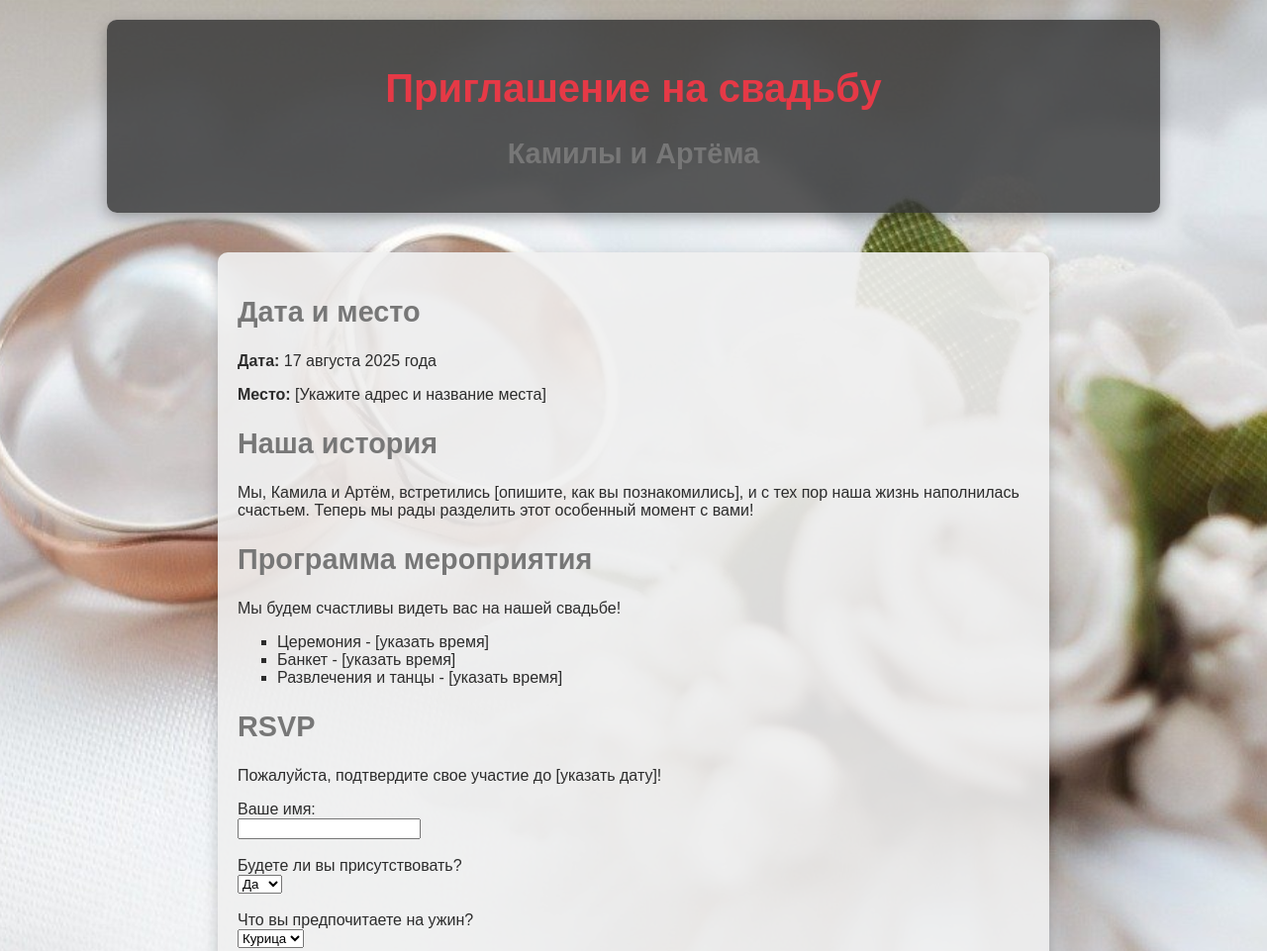
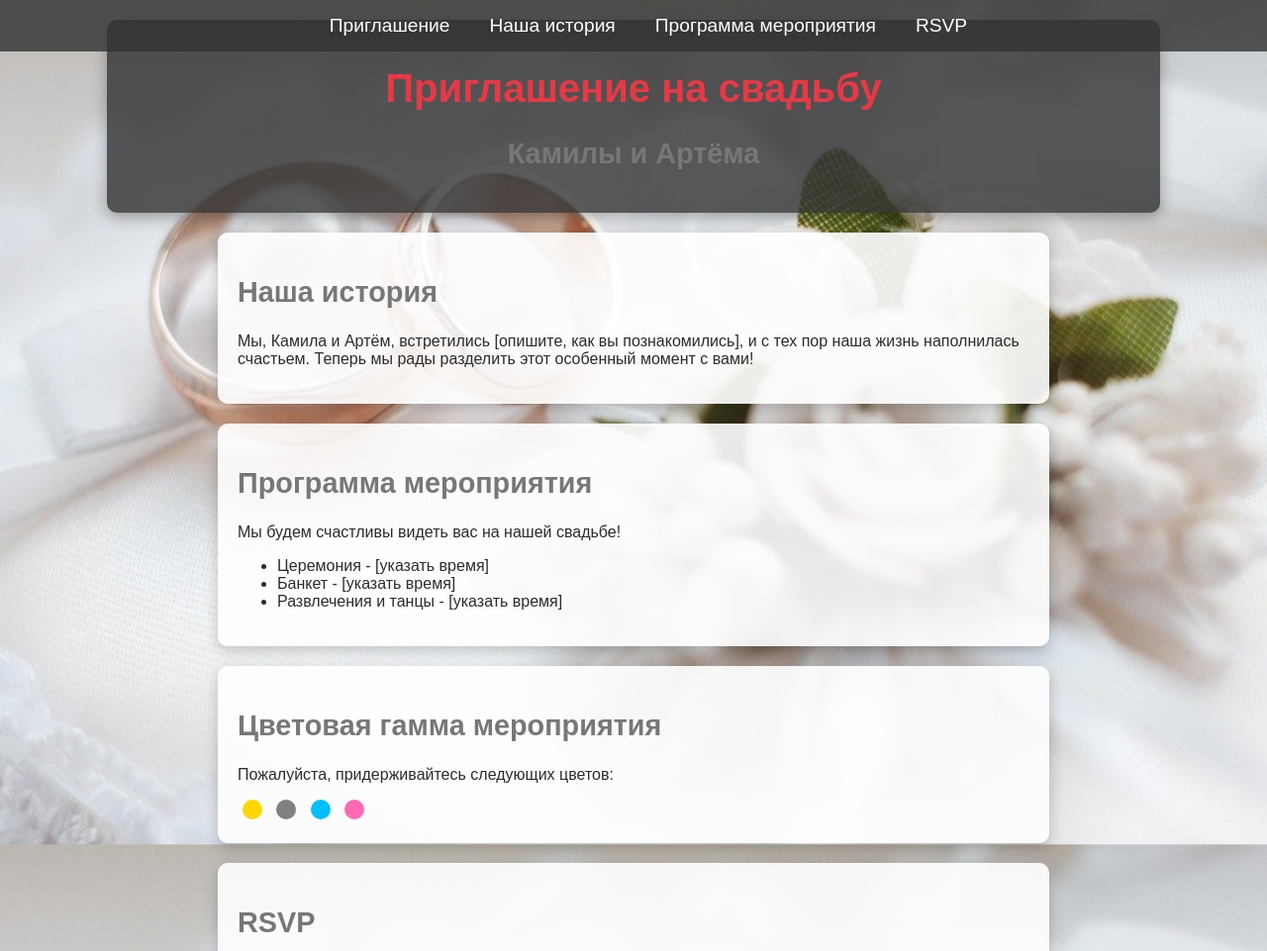
Before and after one commit to Lolka18ur/lolka18ur.github.io, a plain HTML site: page index.html in a window 1280 px wide. Shown: the top 961 px of the page at 99% size. Drawn offline with Linux system fonts and the light colour scheme.

Commit message:
Add files via upload

```diff
--- a/index.html
+++ b/index.html
@@ -10,33 +10,52 @@
             background-image: url('2.jpg'); /* Замените на путь к вашему изображению */
             background-size: cover;
             background-position: center;
+            background-attachment: fixed; /* Фиксированный фон */
             margin: 0;
             padding: 0;
             color: #2c2c2c;
+            scroll-behavior: smooth; /* Плавная прокрутка */
+        }
+        nav {
+            background: rgba(50, 50, 50, 0.8);
+            padding: 15px;
+            position: fixed;
+            width: 100%;
+            top: 0;
+            z-index: 1000;
+        }
+        nav ul {
+            list-style-type: none;
+            padding: 0;
+            margin: 0;
             display: flex;
-            flex-direction: column;
-            align-items: center;
+            justify-content: center;
+        }
+        nav li {
+            margin: 0 20px;
+        }
+        nav a {
+            color: white;
+            text-decoration: none;
+            font-size: 1.2em;
         }
         header {
-            background: rgba(50, 50, 50, 0.8);
+            margin-top: 60px; /* Отступ сверху для фонового изображения */
             padding: 20px;
             text-align: center;
             border-radius: 10px;
-            margin: 20px;
+            background: rgba(50, 50, 50, 0.8);
             width: 80%;
+            margin: 20px auto;
             box-shadow: 0 5px 15px rgba(0, 0, 0, 0.3);
         }
         section {
-            background: rgba(240, 240, 240, 0.9);
+            background: rgba(255, 255, 255, 0.9);
             padding: 20px;
             max-width: 800px;
-            margin: 20px;
+            margin: 20px auto;
             border-radius: 10px;
             box-shadow: 0 5px 15px rgba(0, 0, 0, 0.2);
-            transition: transform 0.2s;
-        }
-        section:hover {
-            transform: scale(1.02);
         }
         h1 {
             color: #e63946;
@@ -46,8 +65,21 @@
             color: #777;
             font-size: 1.8em;
         }
-        ul {
-            list-style-type: square;
+        footer {
+            background: rgba(50, 50, 50, 0.8);
+            padding: 10px;
+            text-align: center;
+            border-radius: 10px;
+            box-shadow: 0 5px 15px rgba(0, 0, 0, 0.3);
+            width: 80%;
+            margin: 20px auto;
+        }
+        input, select {
+            width: 100%;
+            padding: 10px;
+            margin: 5px 0;
+            border: 1px solid #ccc;
+            border-radius: 5px;
         }
         button {
             background: #e63946;
@@ -56,45 +88,43 @@
             padding: 10px 20px;
             border-radius: 5px;
             cursor: pointer;
-            transition: background 0.3s, transform 0.3s;
+            transition: background 0.3s;
         }
         button:hover {
             background: #d62839;
-            transform: scale(1.05);
         }
-        footer {
-            background: rgba(50, 50, 50, 0.8);
-            padding: 10px;
-            text-align: center;
-            border-radius: 10px;
-            box-shadow: 0 5px 15px rgba(0, 0, 0, 0.3);
-            width: 80%;
-        }
-        @media (max-width: 600px) {
-            h1 {
-                font-size: 2em;
-            }
-            h2 {
-                font-size: 1.5em;
-            }
+        /* Стили для цветных пятен */
+        .color-swatch {
+            display: inline-block;
+            width: 20px;
+            height: 20px;
+            border-radius: 50%;
+            margin: 0 5px;
         }
     </style>
 </head>
 <body>
 
-<header>
+<nav>
+    <ul>
+        <li><a href="#invitation">Приглашение</a></li>
+        <li><a href="#history">Наша история</a></li>
+        <li><a href="#program">Программа мероприятия</a></li>
+        <li><a href="#rsvp">RSVP</a></li>
+    </ul>
+</nav>
+
+<header id="invitation">
     <h1>Приглашение на свадьбу</h1>
     <h2>Камилы и Артёма</h2>
 </header>
 
-<section>
-    <h2>Дата и место</h2>
-    <p><strong>Дата:</strong> 17 августа 2025 года</p>
-    <p><strong>Место:</strong> [Укажите адрес и название места]</p>
-
+<section id="history">
     <h2>Наша история</h2>
     <p>Мы, Камила и Артём, встретились [опишите, как вы познакомились], и с тех пор наша жизнь наполнилась счастьем. Теперь мы рады разделить этот особенный момент с вами!</p>
+</section>
 
+<section id="program">
     <h2>Программа мероприятия</h2>
     <p>Мы будем счастливы видеть вас на нашей свадьбе!</p>
     <ul>
@@ -102,7 +132,21 @@
         <li>Банкет - [указать время]</li>
         <li>Развлечения и танцы - [указать время]</li>
     </ul>
+</section>
 
+<!-- Новый блок с пометкой для гостей -->
+<section>
+    <h2>Цветовая гамма мероприятия</h2>
+    <p>Пожалуйста, придерживайтесь следующих цветов:</p>
+    <div>
+        <span class="color-swatch" style="background-color: #FFD700;"></span> <!-- Желтый -->
+        <span class="color-swatch" style="background-color: #808080;"></span> <!-- Серый -->
+        <span class="color-swatch" style="background-color: #00BFFF;"></span> <!-- Голубой -->
+        <span class="color-swatch" style="background-color: #FF69B4;"></span> <!-- Розовый -->
+    </div>
+</section>
+
+<section id="rsvp">
     <h2>RSVP</h2>
     <p>Пожалуйста, подтвердите свое участие до [указать дату]!</p>
     <form>
--- /dev/null
+++ b/styles.css
@@ -0,0 +1,100 @@
+body {
+    font-family: 'Arial', sans-serif;
+    background-image: url('2.jpg'); /* Замените на путь к вашему изображению */
+    background-size: cover;
+    background-position: center;
+    margin: 0;
+    padding: 0;
+    color: #2c2c2c;
+    display: flex;
+    flex-direction: column;
+    align-items: center;
+}
+
+nav {
+    background: rgba(50, 50, 50, 0.8);
+    padding: 15px;
+    width: 100%;
+    position: fixed;
+    top: 0;
+    z-index: 1000;
+}
+
+nav ul {
+    list-style-type: none;
+    padding: 0;
+    margin: 0;
+    display: flex;
+    justify-content: center;
+}
+
+nav li {
+    margin: 0 20px;
+}
+
+nav a {
+    color: white;
+    text-decoration: none;
+    font-size: 1.2em;
+}
+
+header {
+    margin-top: 80px; /* Отступ сверху для фонового изображения */
+    padding: 20px;
+    text-align: center;
+    border-radius: 10px;
+    background: rgba(50, 50, 50, 0.8);
+    width: 80%;
+    box-shadow: 0 5px 15px rgba(0, 0, 0, 0.3);
+}
+
+section {
+    background: rgba(255, 255, 255, 0.9);
+    padding: 20px;
+    max-width: 800px;
+    margin: 20px;
+    border-radius: 10px;
+    box-shadow: 0 5px 15px rgba(0, 0, 0, 0.2);
+}
+
+h1 {
+    color: #e63946;
+    font-size: 2.5em;
+}
+
+h2 {
+    color: #777;
+    font-size: 1.8em;
+}
+
+footer {
+    background: rgba(50, 50, 50, 0.8);
+    padding: 10px;
+    text-align: center;
+    border-radius: 10px;
+    box-shadow: 0 5px 15px rgba(0, 0, 0, 0.3);
+    width: 80%;
+    margin-top: 20px;
+}
+
+input, select {
+    width: 100%;
+    padding: 10px;
+    margin: 5px 0;
+    border: 1px solid #ccc;
+    border-radius: 5px;
+}
+
+button {
+    background: #e63946;
+    color: white;
+    border: none;
+    padding: 10px 20px;
+    border-radius: 5px;
+    cursor: pointer;
+    transition: background 0.3s;
+}
+
+button:hover {
+    background: #d62839;
+}
```
